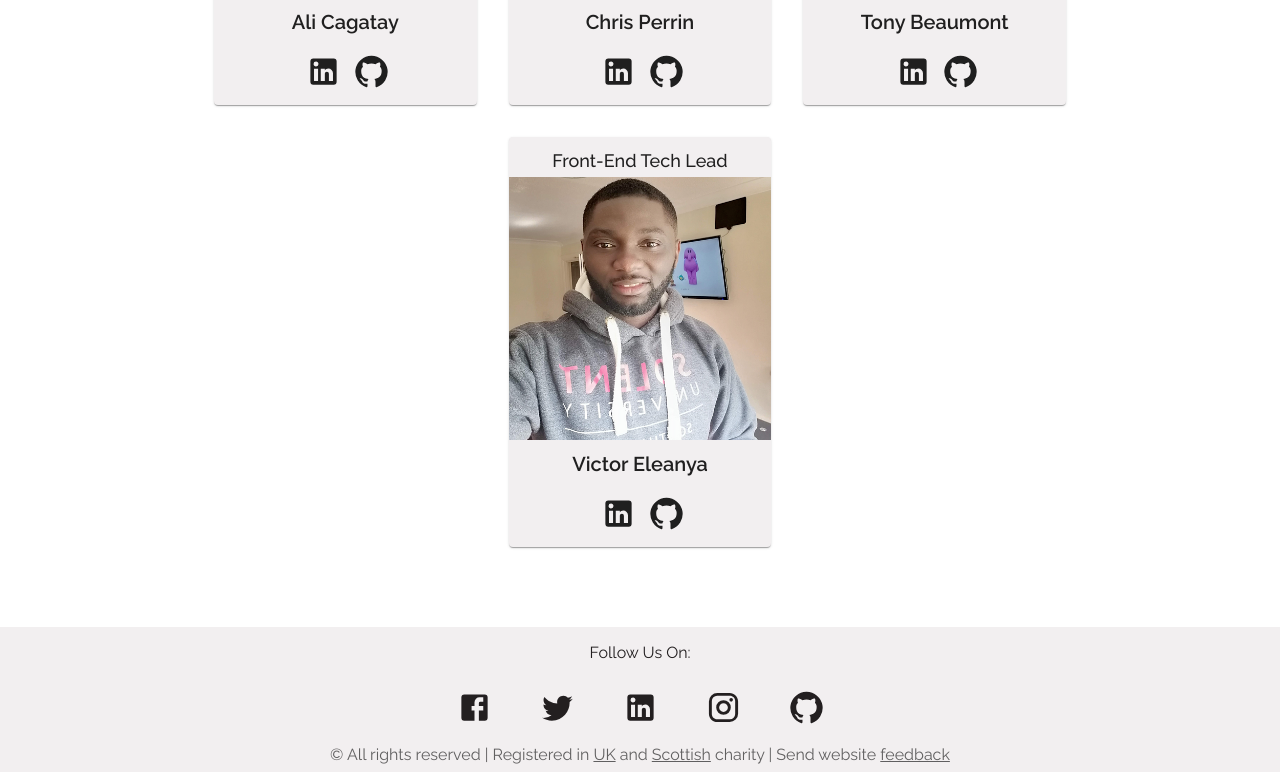
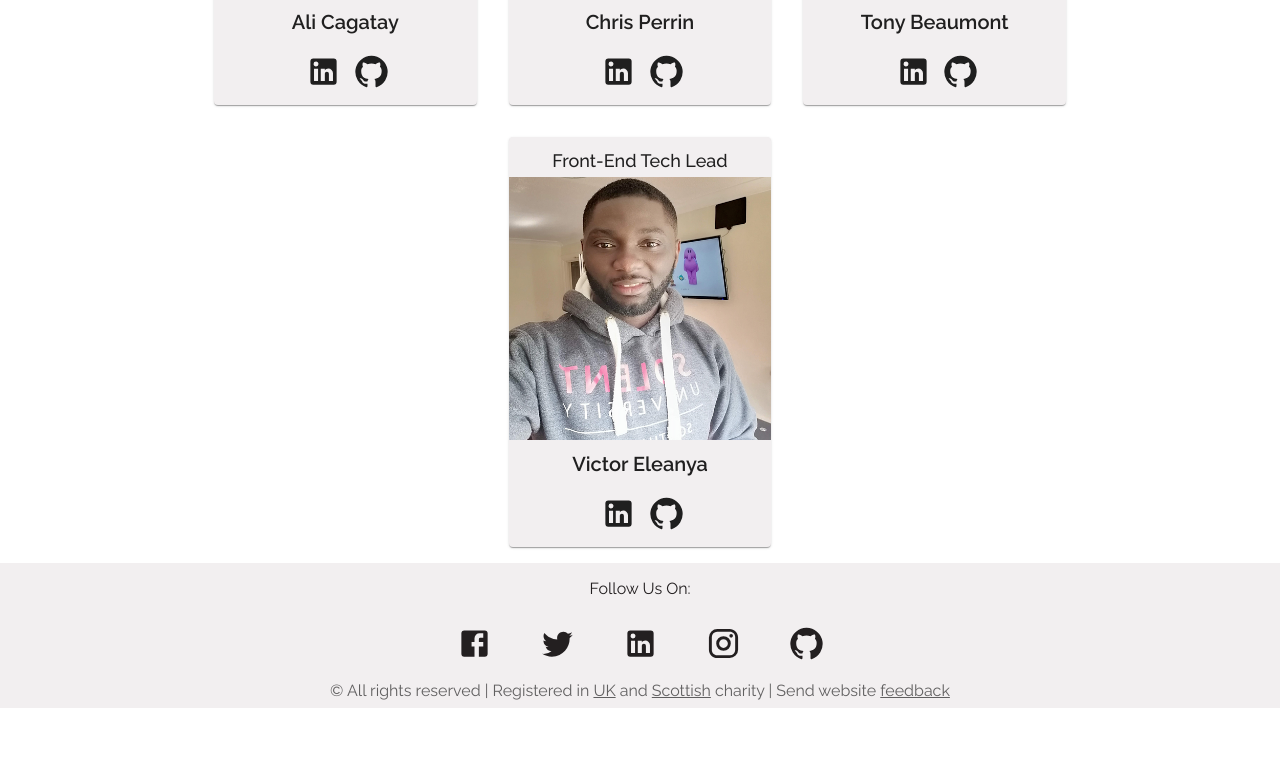
Before and after one commit to SaadiaELF/wm4-1-techieelites-feedbacktracker, a React (Create React App) app in the folder client/: page /about in a window 1280 px wide. Shown: the part 1201-1973 px from the top of the page. After the commit the page ends 1909 px from the top, so only its background shows below. Built offline with nearby package versions, Linux system fonts and the light colour scheme.

Commit message:
fixed style

```diff
--- a/client/src/App.css
+++ b/client/src/App.css
@@ -12,10 +12,10 @@ body {
 .App {
     display: flex;
     flex-direction: column;
-    min-height: 100vh;
-
+    min-height: 100%;
 }
 
 .main {
     flex: 1;
+    padding-bottom: 1rem;
 }
--- a/client/src/components/Footer.js
+++ b/client/src/components/Footer.js
@@ -50,7 +50,6 @@ function Footer() {
 			sx={{
 				backgroundColor: "#f2eff0",
 				width: "100%",
-				marginTop: "5rem",
 			}}
 		>
 			<Container
```
